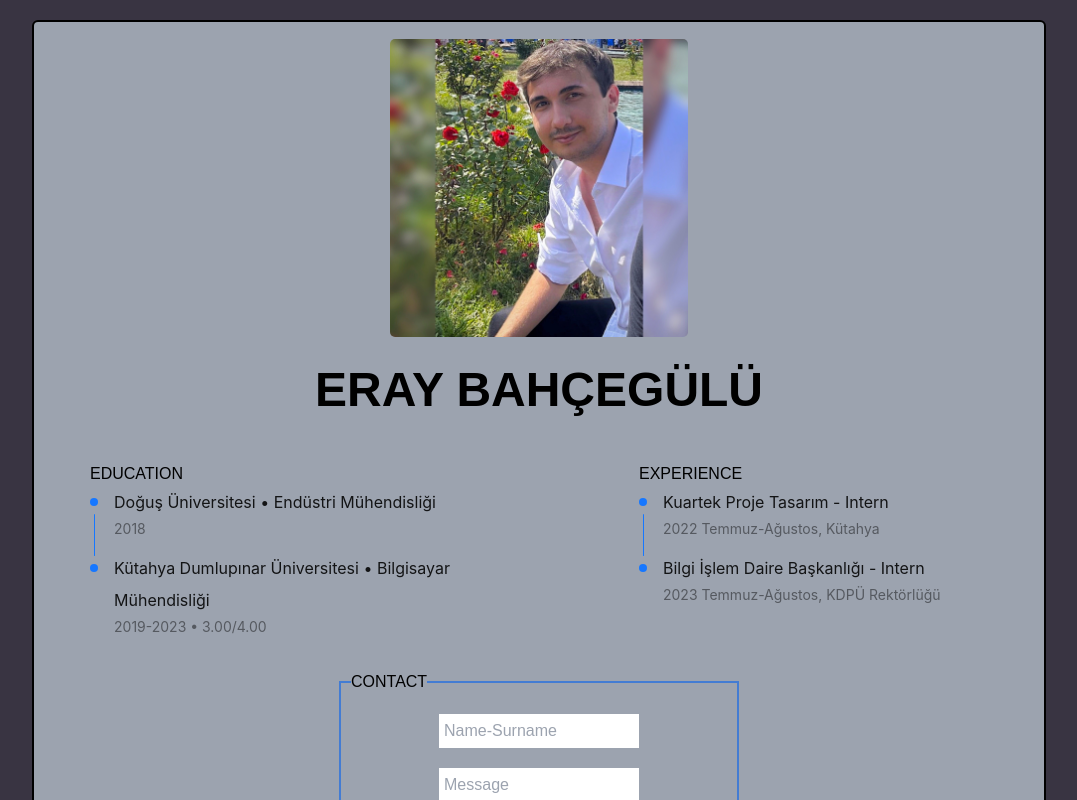
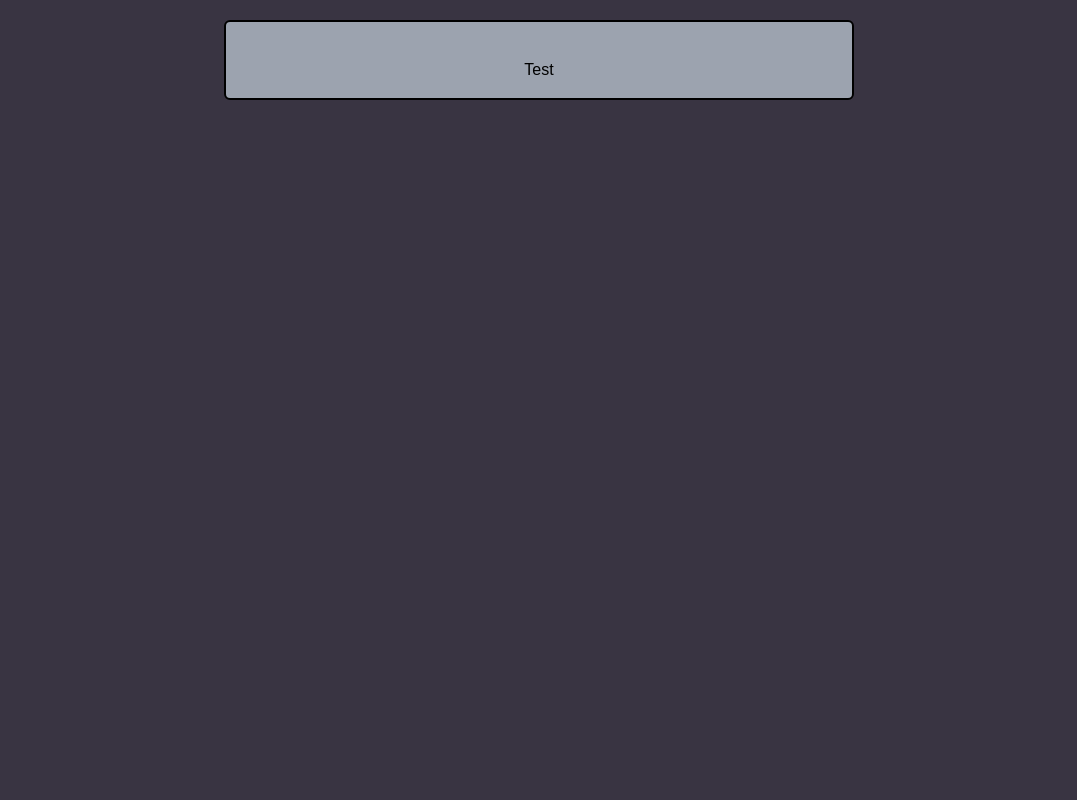
Before and after one commit to eraybahcegulu/eraybahcegulu.com, a React (Create React App) app in the folder client/: page /test in a window 1280 px wide. Shown: the top 800 px of the page, without its empty margins (101-1178 px from the left). Built offline with nearby package versions, Linux system fonts and the light colour scheme; the HTML template or start-up script is replaced by a standard one.

Commit message:
React Router Added

```diff
--- a/client/package.json
+++ b/client/package.json
@@ -19,6 +19,7 @@
     "react-ga": "^3.3.1",
     "react-ga4": "^2.1.0",
     "react-native-svg": "^13.10.0",
+    "react-router-dom": "^5.3.4",
     "react-scripts": "^5.0.1",
     "web-vitals": "^2.1.4"
   },
--- a/client/src/App.jsx
+++ b/client/src/App.jsx
@@ -1,6 +1,9 @@
 import Main from "./components/main/Main.jsx";
+import Test from "./components/main/Test.jsx";
 import React from 'react';
+import { BrowserRouter as Router, Route, Switch } from 'react-router-dom';
 import ReactGA from 'react-ga4';
+
 
 function App() {
 
@@ -13,9 +16,12 @@ function App() {
   });
 
   return (
-    <div>
-      <Main></Main>
-    </div>
+    <Router>
+      <Switch>
+        <Route path="/" exact component={Main} />
+        <Route path="/test" exact component={Test} />
+      </Switch>
+    </Router>
 
   );
 }
--- a/client/src/components/main/Main.jsx
+++ b/client/src/components/main/Main.jsx
@@ -13,6 +13,8 @@ import { Steps } from 'antd';
 import { Spin, Button, Form, Input } from 'antd';
 
 import FirebaseComponent from './FirebaseComponent.jsx';
+
+import { Link } from 'react-router-dom';
 
 
 
@@ -194,6 +196,12 @@ const Main = () => {
           ©2023 Created by Eray BAHÇEGÜLÜ
         </div>
 
+        <div>
+          <Link to="/test">
+            <button>test</button>
+          </Link>
+        </div>
+
       </main>
     </div>
   )
--- /dev/null
+++ b/client/src/components/main/Test.jsx
@@ -0,0 +1,70 @@
+import React, { useState } from 'react';
+import { Avatar } from 'antd';
+import { UserOutlined } from '@ant-design/icons';
+import eraybahcegulu from "../../eraybahcegulu.jpg"
+
+import { FontAwesomeIcon } from '@fortawesome/react-fontawesome'
+import { faXTwitter } from '@fortawesome/free-brands-svg-icons'
+import { faInstagram } from '@fortawesome/free-brands-svg-icons'
+import { faLinkedinIn } from '@fortawesome/free-brands-svg-icons'
+import { faGithub } from '@fortawesome/free-brands-svg-icons'
+import ReactGA from 'react-ga4';
+import { Steps } from 'antd';
+import { Spin, Button, Form, Input } from 'antd';
+
+import FirebaseComponent from './FirebaseComponent.jsx';
+
+import { Link } from 'react-router-dom';
+
+
+
+
+
+
+const layout = {
+  labelCol: {
+    span: 8,
+  },
+  wrapperCol: {
+    span: 16,
+  },
+};
+
+
+
+ReactGA.initialize("G-5N3FNKYL58");
+
+
+ReactGA.send({
+  hitType: "pageview",
+  page: window.location.pathname,
+});
+
+
+
+const Main = () => {
+
+  return (
+
+
+    <div className='bg-gray-400 header min-w-min h-max w-6/12 mt-5 m-auto border-black border-2 rounded-md text-center' >
+
+
+      <main className=' items-center p-2 md:p-4'>
+
+
+
+
+
+        <div className='mt-5' >
+          Test
+        </div>
+
+
+
+      </main>
+    </div>
+  )
+}
+
+export default Main;
```
Also changed, not shown: 1 other file (tests, documents, lock files or other folders).
